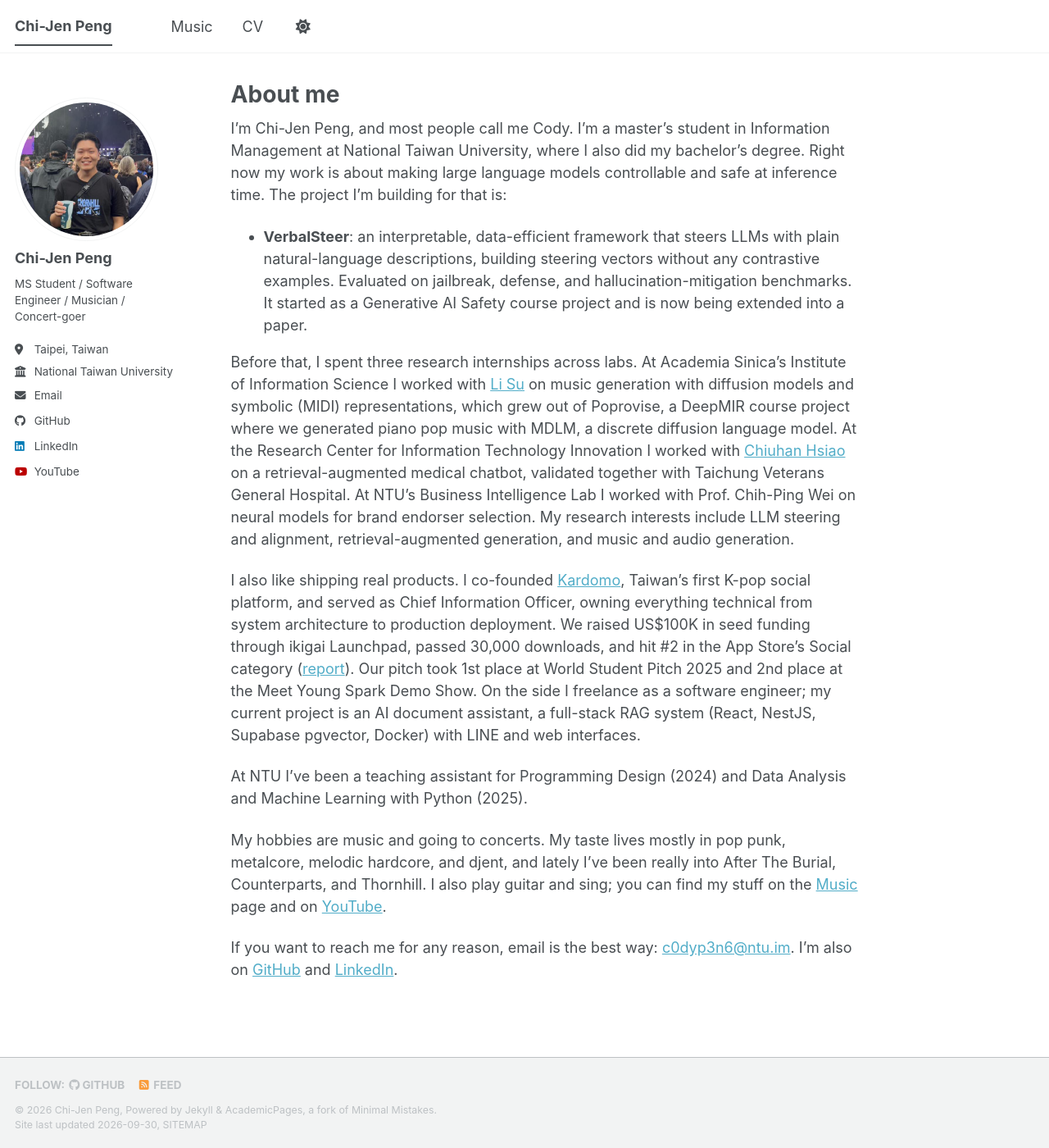
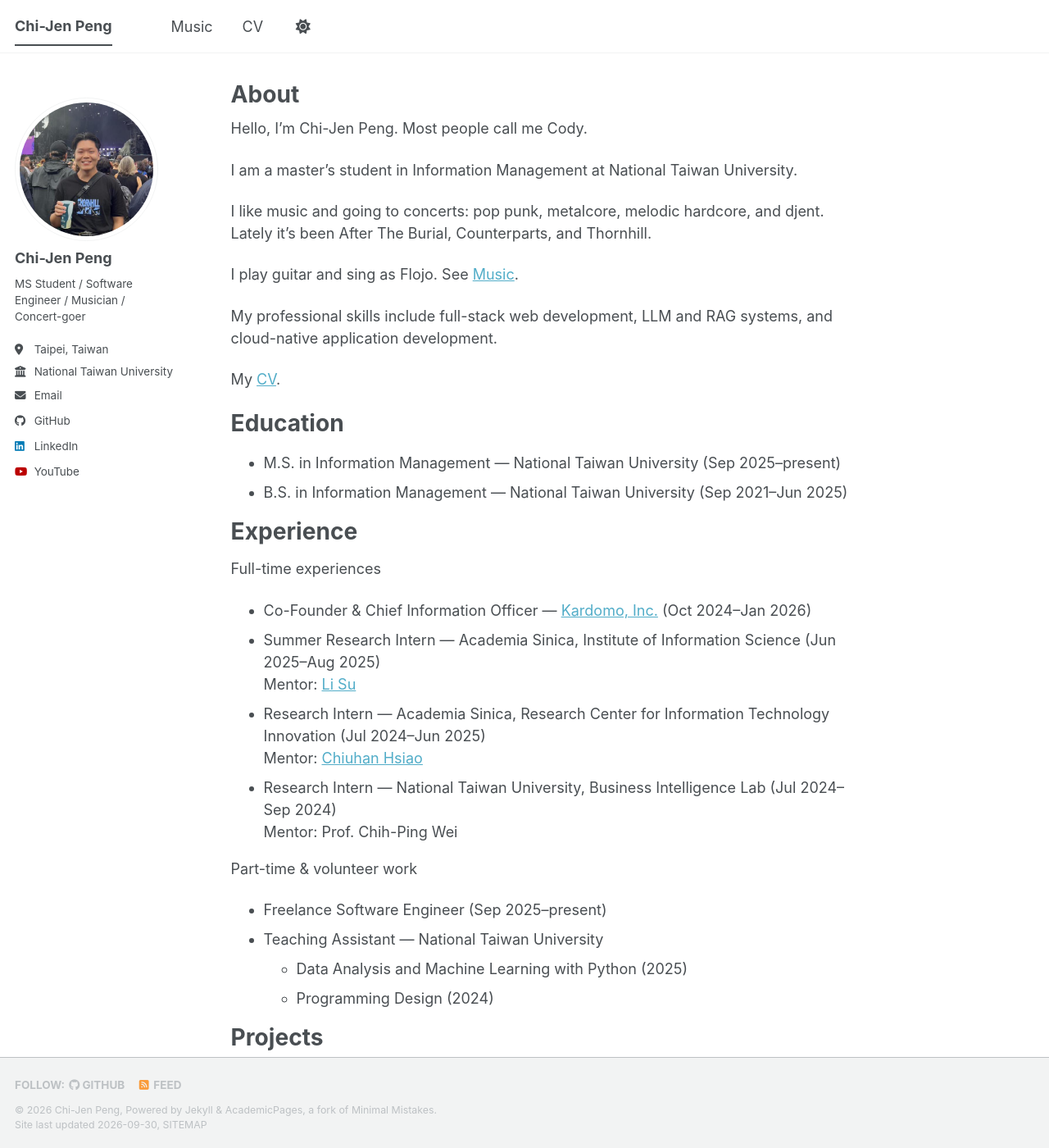
Before and after one commit to c0dypeng/c0dypeng.github.io, a Jekyll site: the page built from _pages/about.md, in a window 1280 px wide and 1400 px high. Shown: the whole window at 82% size. Built offline with Jekyll 4.4.1, drawn with Linux system fonts in a browser that asks for light colours; a style sheet for code colours, icons or effects is not loaded; some of the changed text lies outside the part shown.

Commit message:
Home page in sectioned style, long-form-only music embed, new email
- About page follows namwoam.github.io: short intro lines, then
  Education, Experience (full-time / part-time & volunteer), Projects,
  Honors & Awards. Contact sentence removed.
- Music page embeds the long-form uploads playlist (UULF...) so Shorts
  are excluded and the latest regular video plays first.
- Sidebar email changed to codyviridian@gmail.com.

Co-Authored-By: Claude Fable 5.1 <noreply@anthropic.com>

```diff
--- a/_config.yml
+++ b/_config.yml
@@ -30,7 +30,7 @@ author:
   location         : "Taipei, Taiwan"
   employer         : "National Taiwan University"
   uri              : # URL
-  email            : "c0dyp3n6@ntu.im"
+  email            : "codyviridian@gmail.com"
 
   # Academic websites
   academia         : # URL
--- a/_pages/about.md
+++ b/_pages/about.md
@@ -1,22 +1,55 @@
 ---
 permalink: /
-title: "About me"
+title: "About"
 author_profile: true
 redirect_from:
   - /about/
   - /about.html
 ---
 
-I'm Chi-Jen Peng, and most people call me Cody. I'm a master's student in Information Management at National Taiwan University, where I also did my bachelor's degree. Right now my work is about making large language models controllable and safe at inference time. The project I'm building for that is:
+Hello, I'm Chi-Jen Peng. Most people call me Cody.
 
-- **VerbalSteer**: an interpretable, data-efficient framework that steers LLMs with plain natural-language descriptions, building steering vectors without any contrastive examples. Evaluated on jailbreak, defense, and hallucination-mitigation benchmarks. It started as a Generative AI Safety course project and is now being extended into a paper.
+I am a master's student in Information Management at National Taiwan University.
 
-Before that, I spent three research internships across labs. At Academia Sinica's Institute of Information Science I worked with [Li Su](https://homepage.iis.sinica.edu.tw/pages/lisu/index_en.html) on music generation with diffusion models and symbolic (MIDI) representations, which grew out of Poprovise, a DeepMIR course project where we generated piano pop music with MDLM, a discrete diffusion language model. At the Research Center for Information Technology Innovation I worked with [Chiuhan Hsiao](https://homepage.citi.sinica.edu.tw/pages/chiuhanhsiao/index_zh.html) on a retrieval-augmented medical chatbot, validated together with Taichung Veterans General Hospital. At NTU's Business Intelligence Lab I worked with Prof. Chih-Ping Wei on neural models for brand endorser selection. My research interests include LLM steering and alignment, retrieval-augmented generation, and music and audio generation.
+I like music and going to concerts: pop punk, metalcore, melodic hardcore, and djent. Lately it's been After The Burial, Counterparts, and Thornhill.
 
-I also like shipping real products. I co-founded [Kardomo](https://kardomo.com), Taiwan's first K-pop social platform, and served as Chief Information Officer, owning everything technical from system architecture to production deployment. We raised US$100K in seed funding through ikigai Launchpad, passed 30,000 downloads, and hit #2 in the App Store's Social category ([report](https://meet.bnext.com.tw/articles/view/52898)). Our pitch took 1st place at World Student Pitch 2025 and 2nd place at the Meet Young Spark Demo Show. On the side I freelance as a software engineer; my current project is an AI document assistant, a full-stack RAG system (React, NestJS, Supabase pgvector, Docker) with LINE and web interfaces.
+I play guitar and sing as Flojo. See [Music](/music/).
 
-At NTU I've been a teaching assistant for Programming Design (2024) and Data Analysis and Machine Learning with Python (2025).
+My professional skills include full-stack web development, LLM and RAG systems, and cloud-native application development.
 
-My hobbies are music and going to concerts. My taste lives mostly in pop punk, metalcore, melodic hardcore, and djent, and lately I've been really into After The Burial, Counterparts, and Thornhill. I also play guitar and sing; you can find my stuff on the [Music](/music/) page and on [YouTube](https://www.youtube.com/@thisisflojo).
+My [CV](/cv/).
 
-If you want to reach me for any reason, email is the best way: [c0dyp3n6@ntu.im](mailto:c0dyp3n6@ntu.im). I'm also on [GitHub](https://github.com/c0dypeng) and [LinkedIn](https://www.linkedin.com/in/c0dypeng).
+Education
+======
+
+- M.S. in Information Management — National Taiwan University (Sep 2025–present)
+- B.S. in Information Management — National Taiwan University (Sep 2021–Jun 2025)
+
+Experience
+======
+
+Full-time experiences
+
+- Co-Founder & Chief Information Officer — [Kardomo, Inc.](https://kardomo.com) (Oct 2024–Jan 2026)
+- Summer Research Intern — Academia Sinica, Institute of Information Science (Jun 2025–Aug 2025)<br>Mentor: [Li Su](https://homepage.iis.sinica.edu.tw/pages/lisu/index_en.html)
+- Research Intern — Academia Sinica, Research Center for Information Technology Innovation (Jul 2024–Jun 2025)<br>Mentor: [Chiuhan Hsiao](https://homepage.citi.sinica.edu.tw/pages/chiuhanhsiao/index_zh.html)
+- Research Intern — National Taiwan University, Business Intelligence Lab (Jul 2024–Sep 2024)<br>Mentor: Prof. Chih-Ping Wei
+
+Part-time & volunteer work
+
+- Freelance Software Engineer (Sep 2025–present)
+- Teaching Assistant — National Taiwan University
+  - Data Analysis and Machine Learning with Python (2025)
+  - Programming Design (2024)
+
+Projects
+======
+
+- **VerbalSteer: Steering Language Models with Natural Language Descriptions** (2026)<br>An interpretable, data-efficient LLM steering framework that builds steering vectors directly from natural language, without contrastive examples. Generative AI Safety course project, being extended into a paper.
+- **Poprovise: Pop Music Piano Improvisation** (2024)<br>Unconditioned piano pop music generation with MDLM, a discrete diffusion language model. DeepMIR course project.
+
+Honors & Awards
+======
+
+- 1st Place — World Student Pitch 2025 (Nov 2025)
+- 2nd Place — Meet Young Spark Demo Show (Nov 2025)
```
Also changed, not shown: _pages/music.md (+3 -3 lines).
